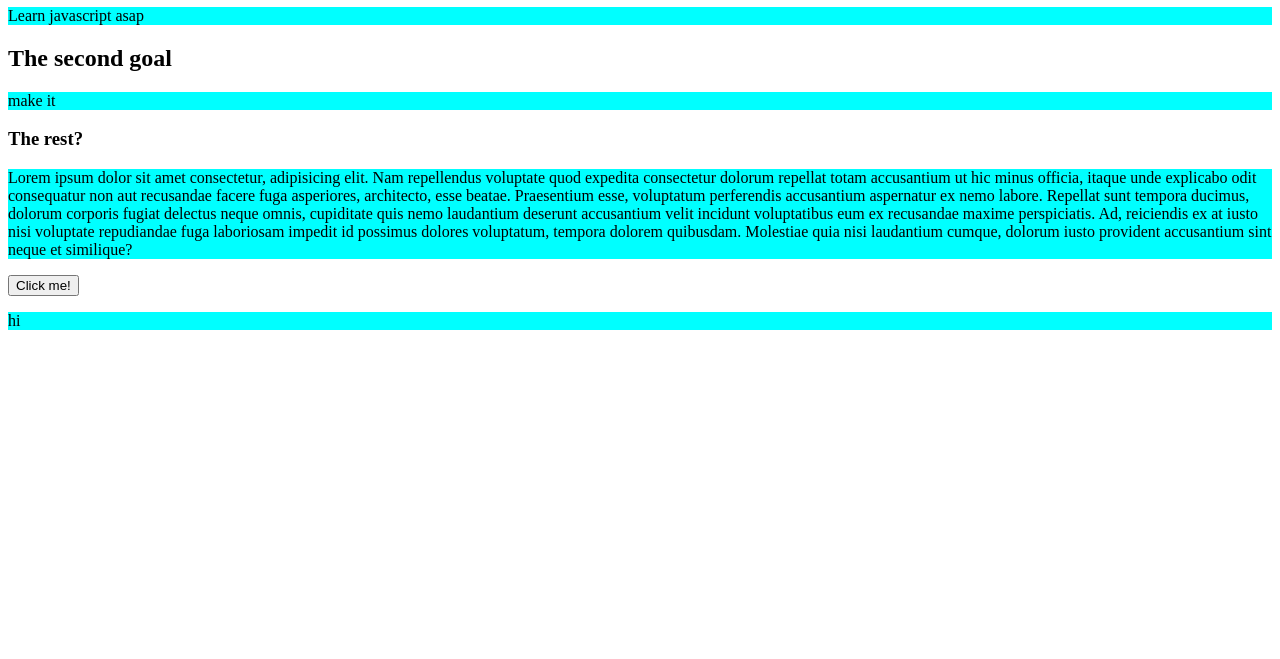
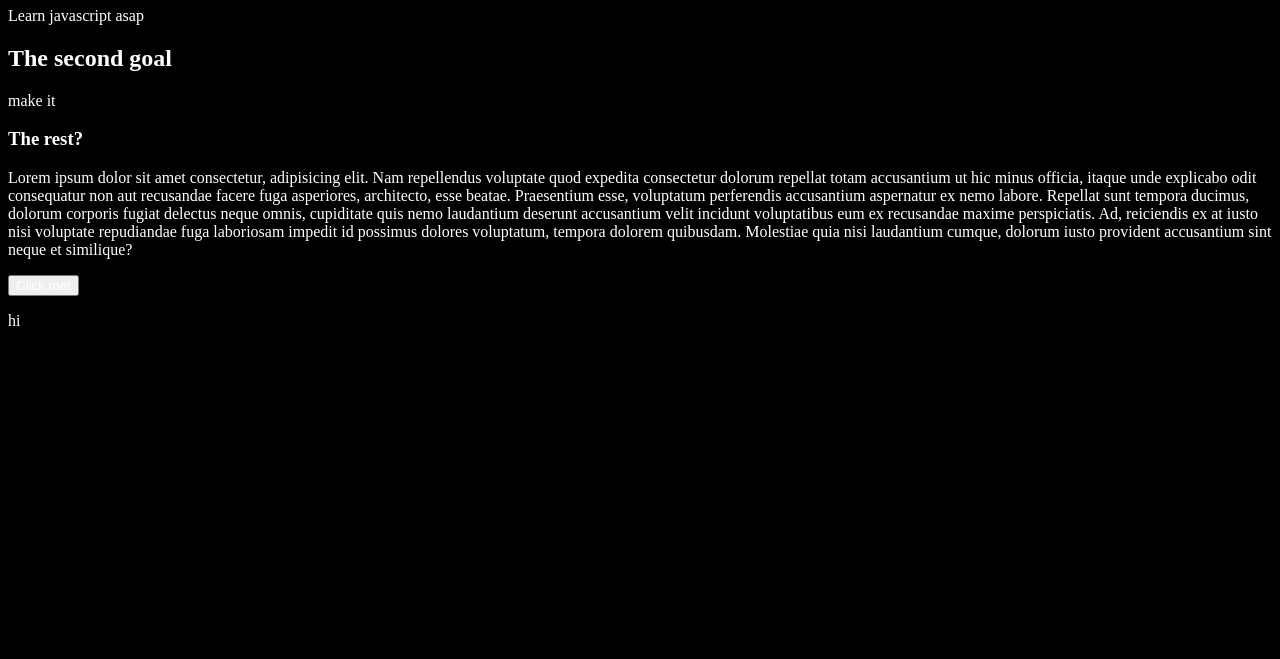
Before and after one commit to Wolfram-txt/Test_project01, a plain HTML site: page firstly.html in a window 1280 px wide. Shown: the part 141-800 px from the top of the page. Drawn offline with Linux system fonts and the light colour scheme.

Commit message:
fourth commit: editing css

```diff
--- a/secondly.css
+++ b/secondly.css
@@ -1,3 +1,4 @@
-p{
-    background-color: aqua;
+body{
+    background-color: black;
+    -webkit-text-fill-color: white;
 }
```
